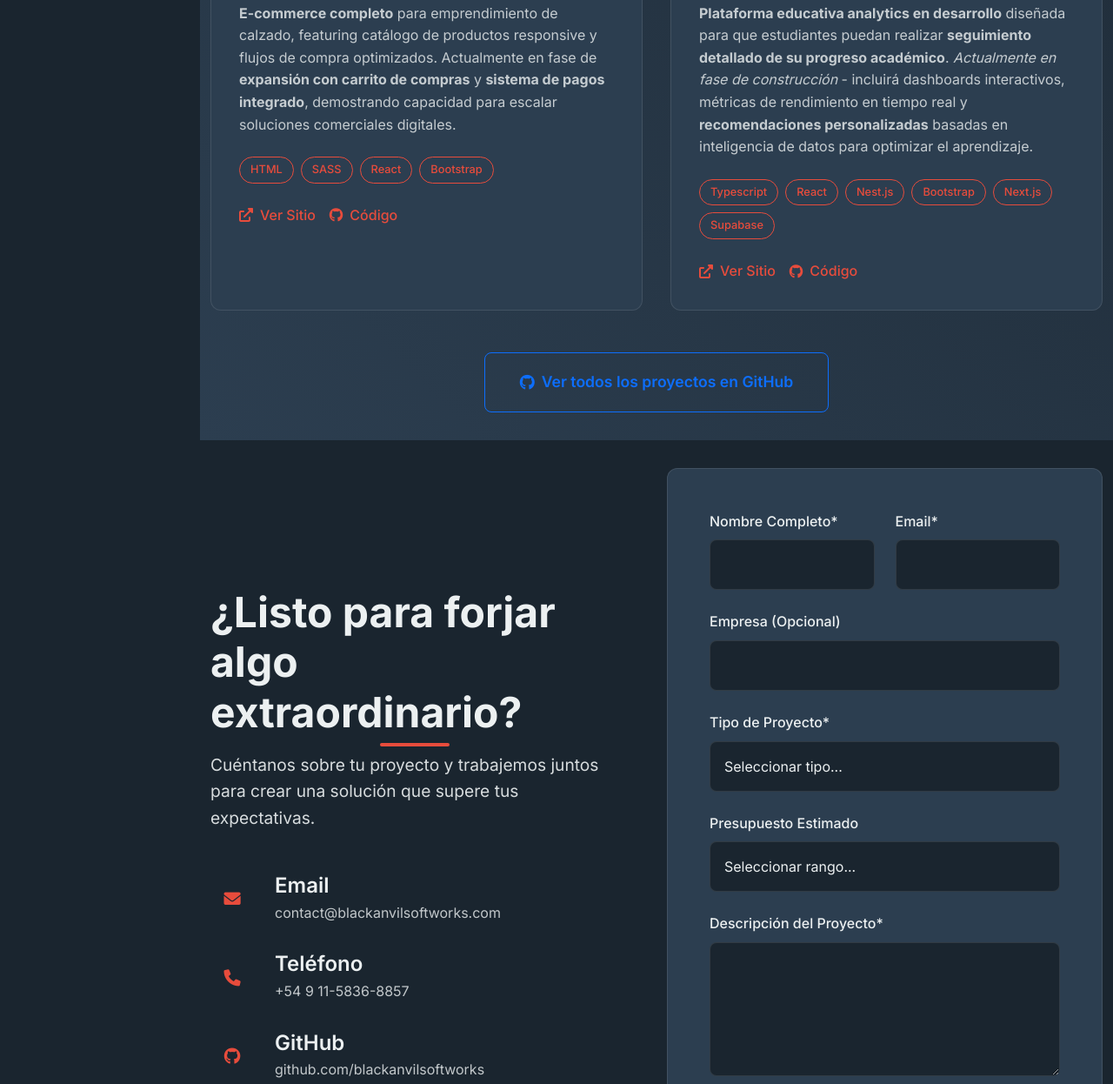
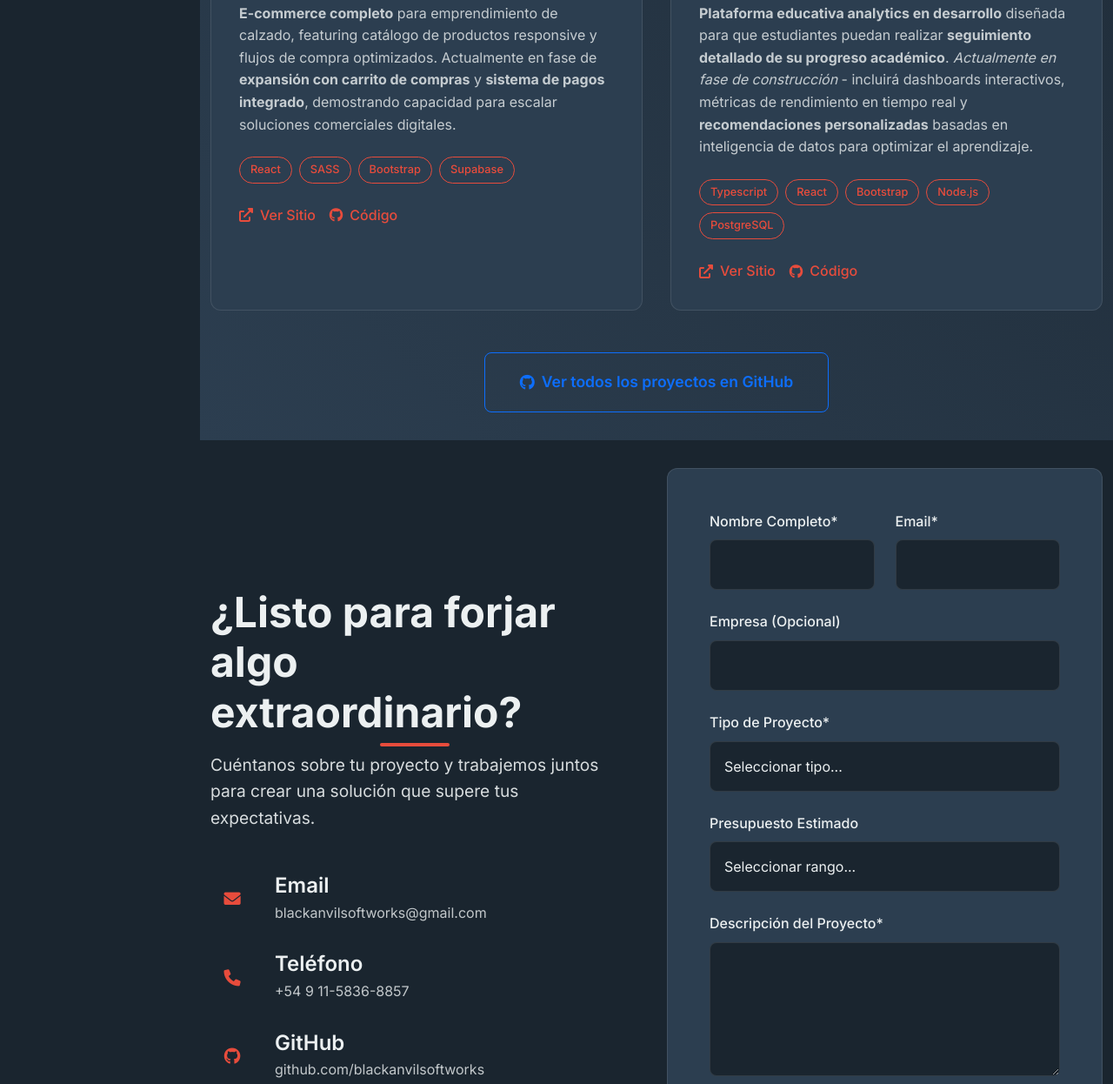
Before and after one commit to blackanvilsoftworks/home, a website: page index.html in a window 1280 px wide. Shown: the part 3318-4564 px from the top of the page at 87% size. Drawn offline with nearby package versions, Linux system fonts and the light colour scheme.

Commit message:
Update contact information and project technologies

```diff
--- a/index.html
+++ b/index.html
@@ -357,10 +357,10 @@ class BlackAnvilSolution {
                                 demostrando capacidad para escalar soluciones comerciales digitales.
                             </p>
                             <div class="project-tech">
-                                <span class="tech-tag">HTML</span>
+                                <span class="tech-tag">React</span>
                                 <span class="tech-tag">SASS</span>
-                                <span class="tech-tag">React</span>
                                 <span class="tech-tag">Bootstrap</span>
+                                <span class="tech-tag">Supabase</span>
                             </div>
                             <div class="project-links">
                                 <a href="https://calwillyfiorella.com/" class="project-link">
@@ -398,10 +398,9 @@ class BlackAnvilSolution {
                             <div class="project-tech">
                                 <span class="tech-tag">Typescript</span>
                                 <span class="tech-tag">React</span>
-                                <span class="tech-tag">Nest.js</span>
                                 <span class="tech-tag">Bootstrap</span>
-                                <span class="tech-tag">Next.js</span>
-                                <span class="tech-tag">Supabase</span>
+                                <span class="tech-tag">Node.js</span>
+                                <span class="tech-tag">PostgreSQL</span>
                             </div>
                             <div class="project-links">
                                 <a href="#" class="project-link" onclick="return false;">
@@ -443,7 +442,7 @@ class BlackAnvilSolution {
                                     <i class="fas fa-envelope"></i>
                                     <div>
                                         <h4>Email</h4>
-                                        <p>contact@blackanvilsoftworks.com</p>
+                                        <p>blackanvilsoftworks@gmail.com</p>
                                     </div>
                                 </div>
                                 <div class="contact-method">
@@ -499,6 +498,7 @@ class BlackAnvilSolution {
                                 <label for="budget" class="form-label">Presupuesto Estimado</label>
                                 <select id="budget" name="budget" class="form-select">
                                     <option value="">Seleccionar rango...</option>
+                                    <option value="1-5k">$0 - $1,000 USD</option>
                                     <option value="1-5k">$1,000 - $5,000 USD</option>
                                     <option value="5-15k">$5,000 - $15,000 USD</option>
                                     <option value="15-30k">$15,000 - $30,000 USD</option>
@@ -540,7 +540,7 @@ class BlackAnvilSolution {
                         <div class="footer-contact">
                             <div class="contact-item">
                                 <i class="fas fa-envelope"></i>
-                                <span>contact@blackanvilsoftworks.com</span>
+                                <span>blackanvilsoftworks@gmail.com</span>
                             </div>
                             <div class="contact-item">
                                 <i class="fas fa-phone"></i>
```
